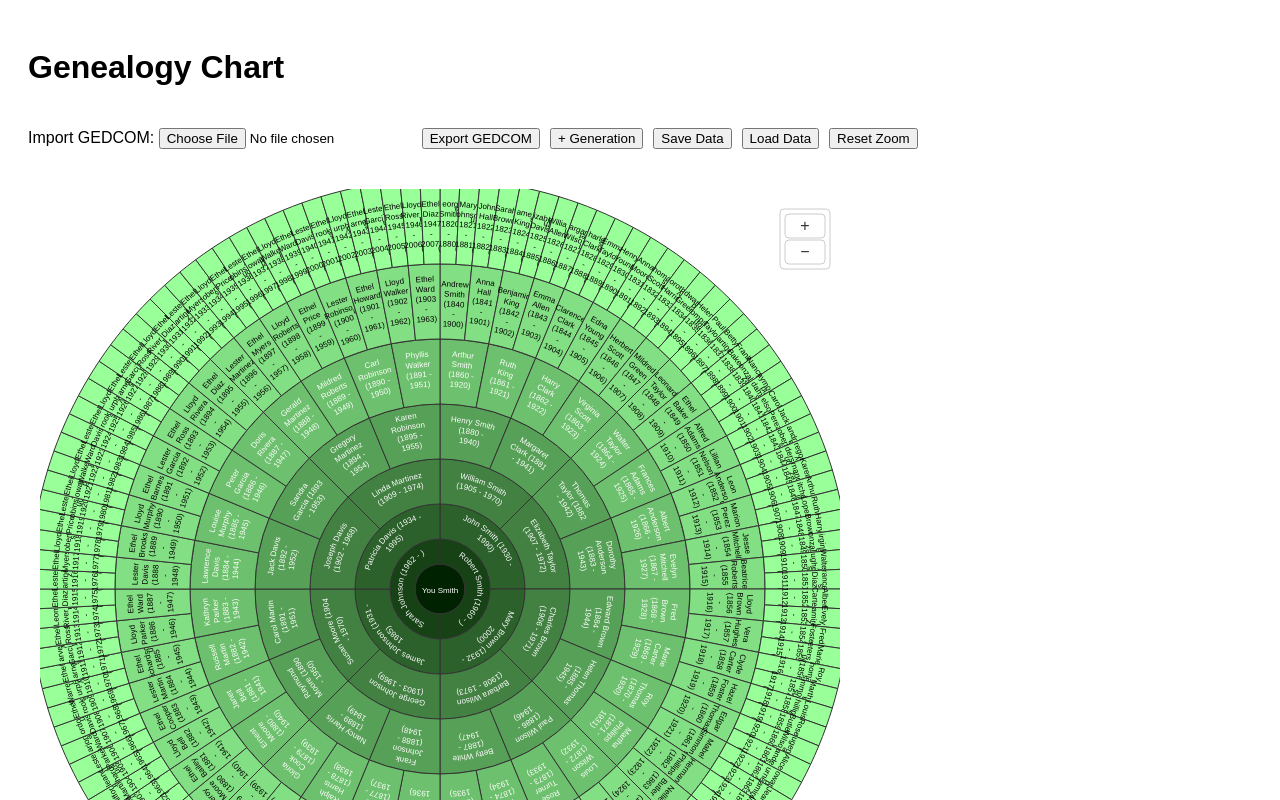
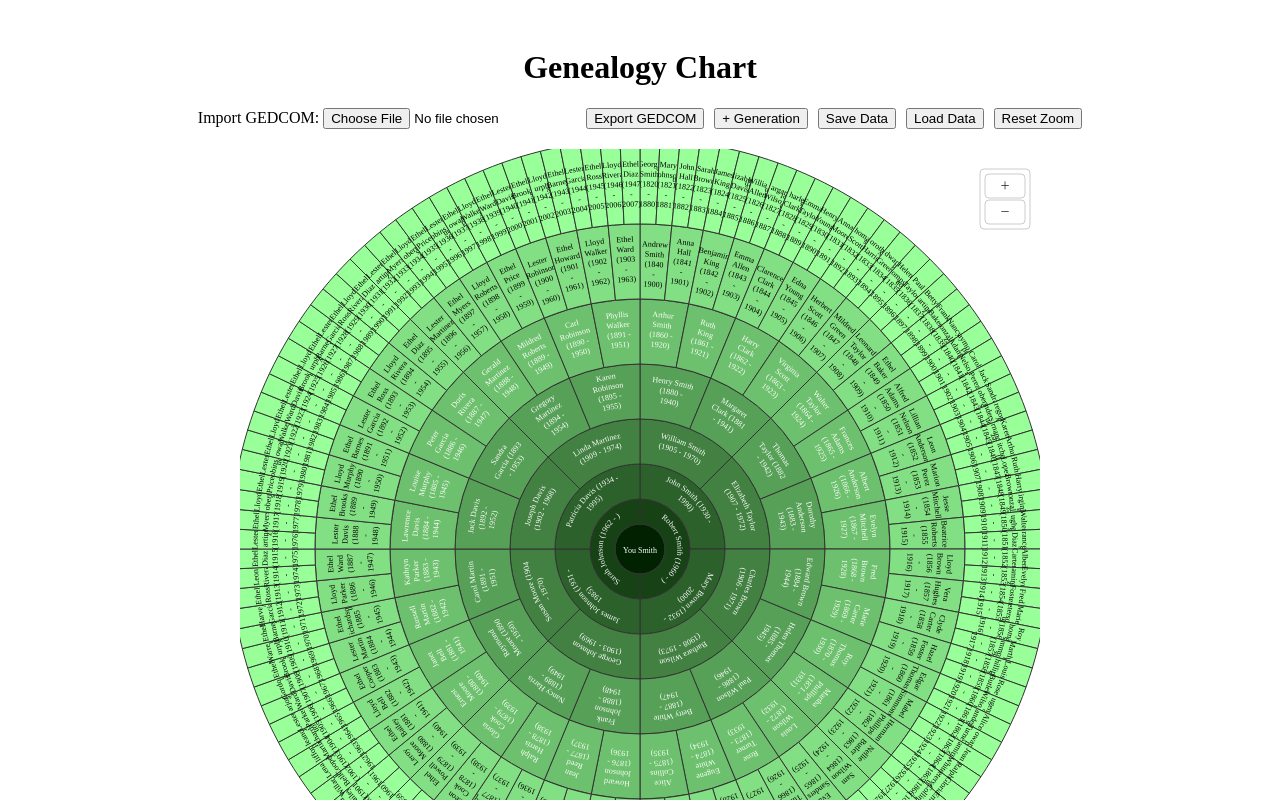
Before and after one commit to rysweet/genealogyChartExp, a React (Create React App) app in the folder my-genealogy-app/: page / in a window 1280 px wide. Shown: the top 800 px of the page. Built offline with nearby package versions, Linux system fonts and the light colour scheme.

Commit message:
improve layout and resizing

```diff
--- a/my-genealogy-app/src/App.jsx
+++ b/my-genealogy-app/src/App.jsx
@@ -88,12 +88,12 @@ function App() {
 
   return (
     <div style={{
-      fontFamily: "Arial, sans-serif",
+      minHeight: '100vh',
       padding: '20px',
       display: 'flex',
       flexDirection: 'column',
-      gap: '20px',
-      minWidth: '360px'
+      minWidth: '360px',
+      alignItems: 'center'  // Center everything horizontally
     }}>
       <h1>Genealogy Chart</h1>
       <Controls
@@ -105,11 +105,11 @@ function App() {
         onResetZoom={() => resetZoom()}
       />
       <div style={{
-        width: '100%',
-        maxWidth: '1200px',
-        margin: '0 auto',
-        display: 'grid',
-        gridTemplateRows: 'auto auto',
+        width: '800px',  // Same as chart's default width
+        minWidth: '360px',
+        maxWidth: '100%',
+        display: 'flex',
+        flexDirection: 'column',
         gap: '20px'
       }}>
         <GenealogyChart
@@ -122,14 +122,20 @@ function App() {
           colorOverrides={colorOverrides}
           onColorChange={handleColorChange}
           onSelectPerson={setSelectedPersonId}
-          style={{ height: '600px', width: '100%' }}
+          style={{
+            height: '600px',
+            width: '100%'
+          }}
         />
         <PeopleTable
           people={people}
           onSetCenter={(personId) => setCenterId(personId)}
           onUpdatePeople={setPeople}
           selectedId={selectedPersonId}
-          style={{ height: '300px', width: '100%' }}
+          style={{
+            height: '300px',
+            width: '100%'
+          }}
         />
       </div>
     </div>
```
